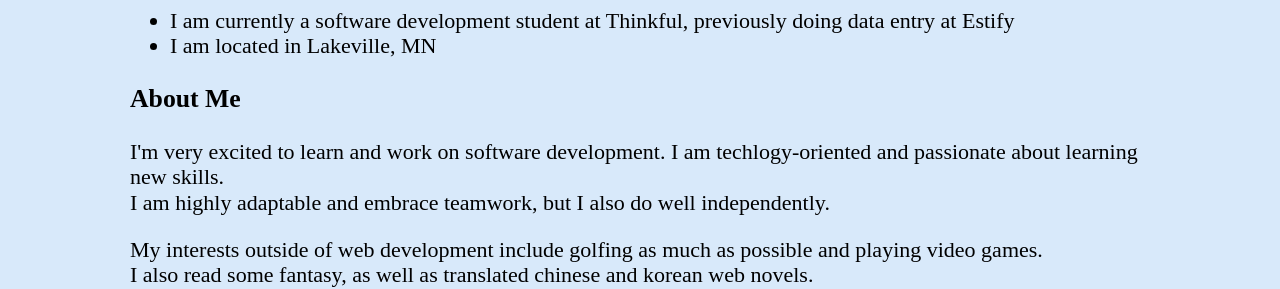
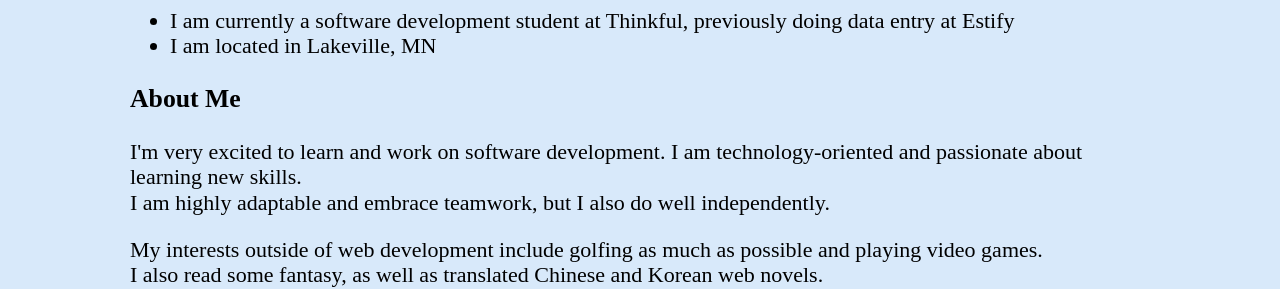
Before and after one commit to Chase-Ryan/PersonalPortfolio, a plain HTML site: page index.html in a window 1280 px wide. Shown: the part 663-952 px from the top of the page. Drawn offline with nearby package versions, Linux system fonts and the light colour scheme; a script that the page names is missing.

Commit message:
Fixing typos

```diff
--- a/index.html
+++ b/index.html
@@ -35,8 +35,8 @@
     <!-- About me, passion for web development, interests -->
     <article id="about-me">
       <h3>About Me</h3>
-        <p>I'm very excited to learn and work on software development. I am techlogy-oriented and passionate about learning new skills.<br> I am highly adaptable and embrace teamwork, but I also do well independently.<p>
-        <p>My interests outside of web development include golfing as much as possible and playing video games.<br> I also read some fantasy, as well as translated chinese and korean web novels.</p>
+        <p>I'm very excited to learn and work on software development. I am technology-oriented and passionate about learning new skills.<br> I am highly adaptable and embrace teamwork, but I also do well independently.<p>
+        <p>My interests outside of web development include golfing as much as possible and playing video games.<br> I also read some fantasy, as well as translated Chinese and Korean web novels.</p>
           <h4>Favorite Games</h4>
             <ol>
               <li>Borderlands 2</li>
```
